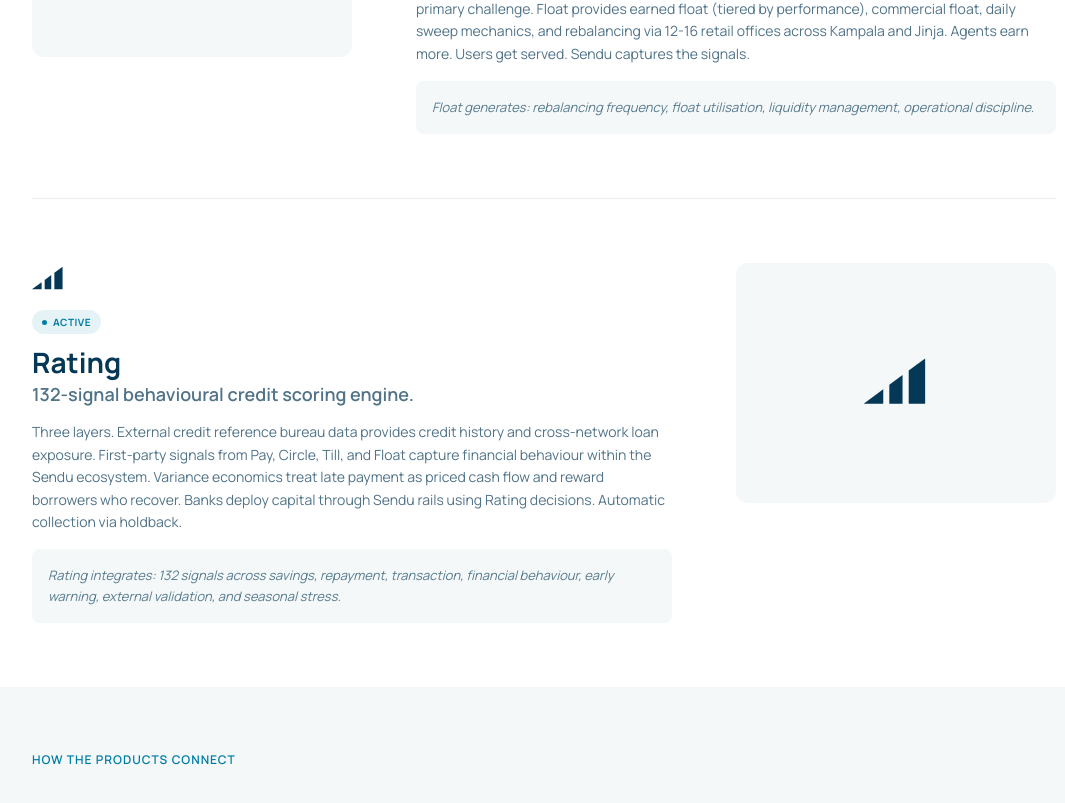
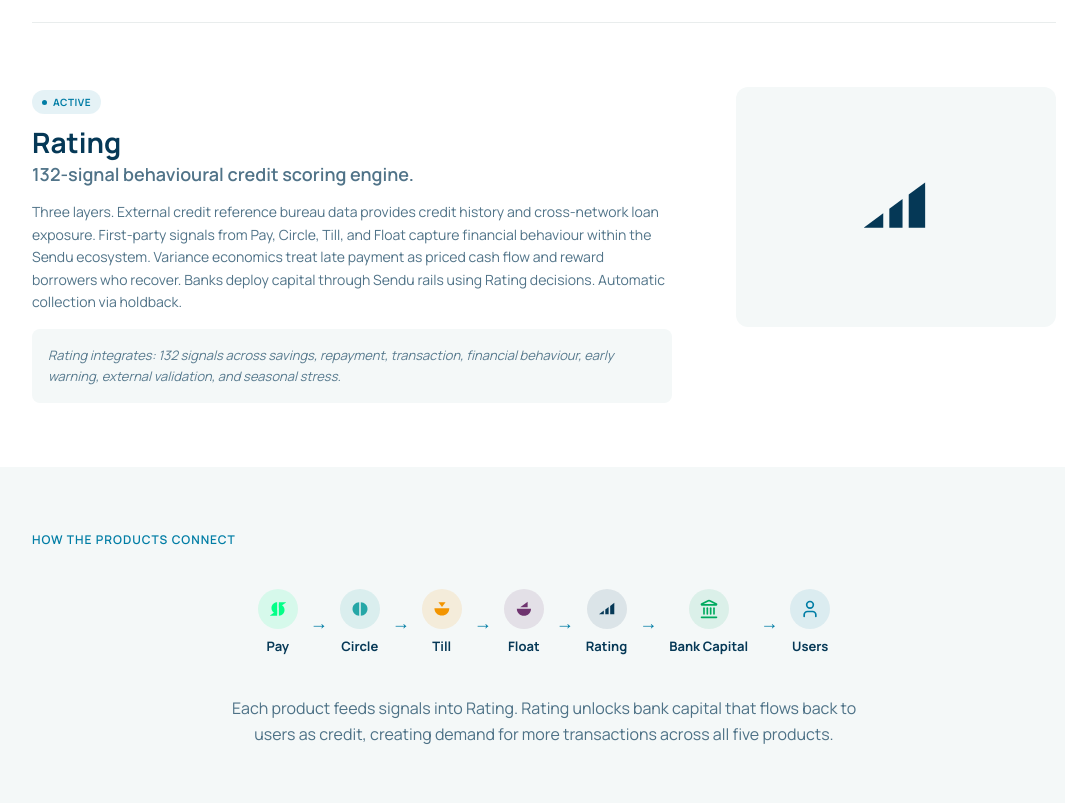
Before and after one commit to ivanyiga/sendu_mvp_website_ivan, a Nuxt app: page /platform in a window 1280 px wide. Shown: the part 1995-2798 px from the top of the page, without its empty margins (96-1161 px from the left). Built offline with nearby package versions, Linux system fonts and the light colour scheme.

Commit message:
Platform ammendments

```diff
--- a/components/PlatformFlywheel.vue
+++ b/components/PlatformFlywheel.vue
@@ -1,12 +1,12 @@
 <script setup>
-import { Wallet, Users, Store, RefreshCw, BarChart3, Landmark, User, ChartNoAxesColumn } from 'lucide-vue-next'
+import { Landmark, User } from 'lucide-vue-next'
 
 const steps = [
-  { label: 'Pay', icon: Wallet, colorClass: 'step-pay', iconColor: 'var(--green-vivid)' },
-  { label: 'Circle', icon: Users, colorClass: 'step-circle', iconColor: 'var(--teal)' },
-  { label: 'Till', icon: Store, colorClass: 'step-till', iconColor: 'var(--orange)' },
-  { label: 'Float', icon: RefreshCw, colorClass: 'step-float', iconColor: 'var(--purple)' },
-  { label: 'Rating', icon: ChartNoAxesColumn, colorClass: 'step-rating', iconColor: 'var(--blue-deep)' },
+  { label: 'Pay', icon: 'sendu-pay-icon.svg', colorClass: 'step-pay', iconColor: 'var(--green-vivid)' },
+  { label: 'Circle', icon: 'sendu-circle-icon.svg', colorClass: 'step-circle', iconColor: 'var(--teal)' },
+  { label: 'Till', icon: 'sendu-till-icon.svg', colorClass: 'step-till', iconColor: 'var(--orange)' },
+  { label: 'Float', icon: 'sendu-float-icon.svg', colorClass: 'step-float', iconColor: 'var(--purple)' },
+  { label: 'Rating', icon: 'sendu-rating-icon.svg', colorClass: 'step-rating', iconColor: 'var(--blue-deep)' },
   { label: 'Bank Capital', icon: Landmark, colorClass: 'step-bank', iconColor: 'var(--green-solid)' },
   { label: 'Users', icon: User, colorClass: 'step-users', iconColor: 'var(--blue-bright)' }
 ]
@@ -17,7 +17,10 @@
     <template v-for="(step, i) in steps" :key="step.label">
       <div class="flywheel-step" :class="step.colorClass">
         <div class="flywheel-step-icon">
-          <component :is="step.icon" :size="20" :stroke-width="2" :style="{ color: step.iconColor }" />
+          <template v-if="typeof step.icon === 'string'">
+            <img :src="'/' + step.icon" class="w-4 h-4 object-contain" :alt="step.label" />
+          </template>
+          <component v-else :is="step.icon" :size="20" :stroke-width="2" :style="{ color: step.iconColor }" />
         </div>
         <div class="flywheel-step-label">{{ step.label }}</div>
       </div>
--- a/components/ProductBlock.vue
+++ b/components/ProductBlock.vue
@@ -57,10 +57,10 @@
   <div class="product-block" :class="{ 'product-block--reversed': reversed }">
     <div class="product-block-inner">
       <div class="product-block-text">
-        <template v-if="typeof icon === 'string'">
+        <!-- <template v-if="typeof icon === 'string'">
           <img :src="'/' + icon" class="mb-3 h-8 w-auto block" :alt="headline" />
         </template>
-        <component v-else :is="icon" class="mb-3" :style="{ color: iconColor }" :size="32" :stroke-width="2" />
+        <component v-else :is="icon" class="mb-3" :style="{ color: iconColor }" :size="32" :stroke-width="2" /> -->
         <div>
           <span class="status-badge" :class="statusClass[status]">
             <span class="dot"></span>{{ status }}
```
